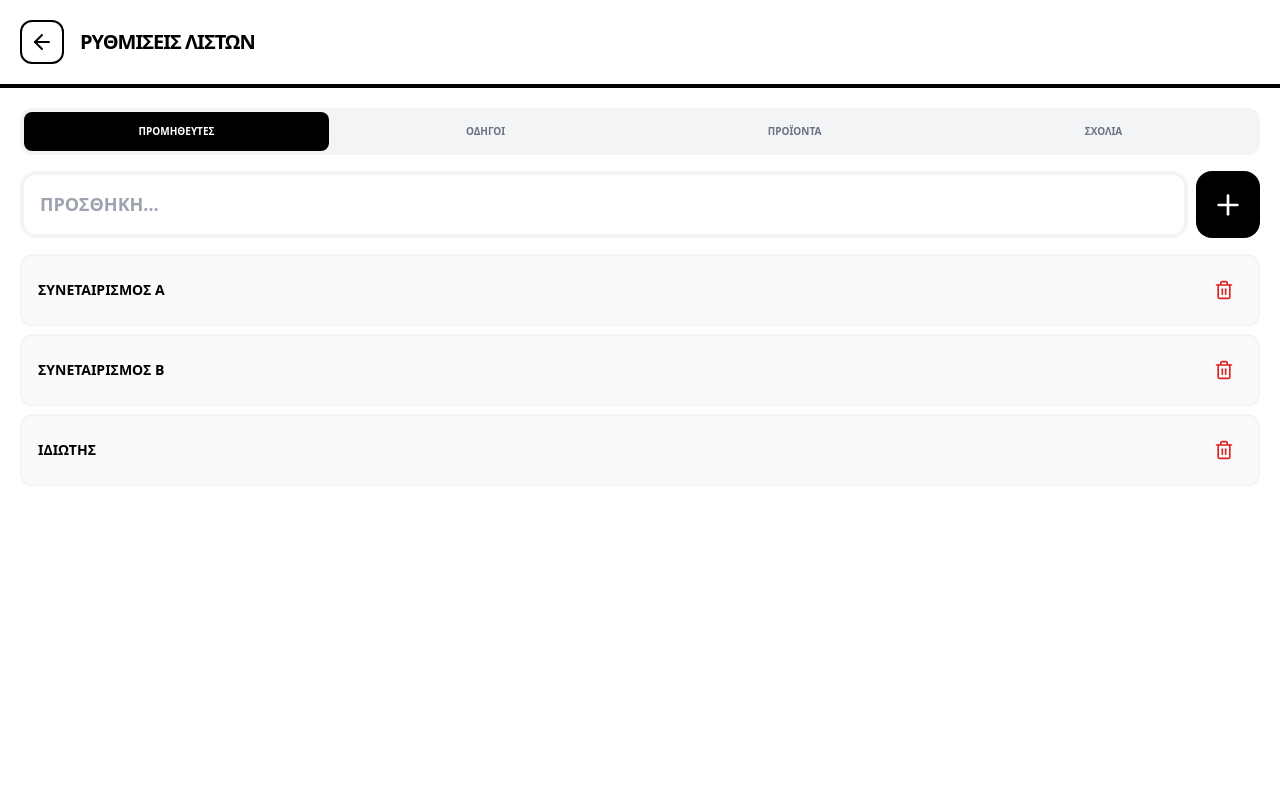
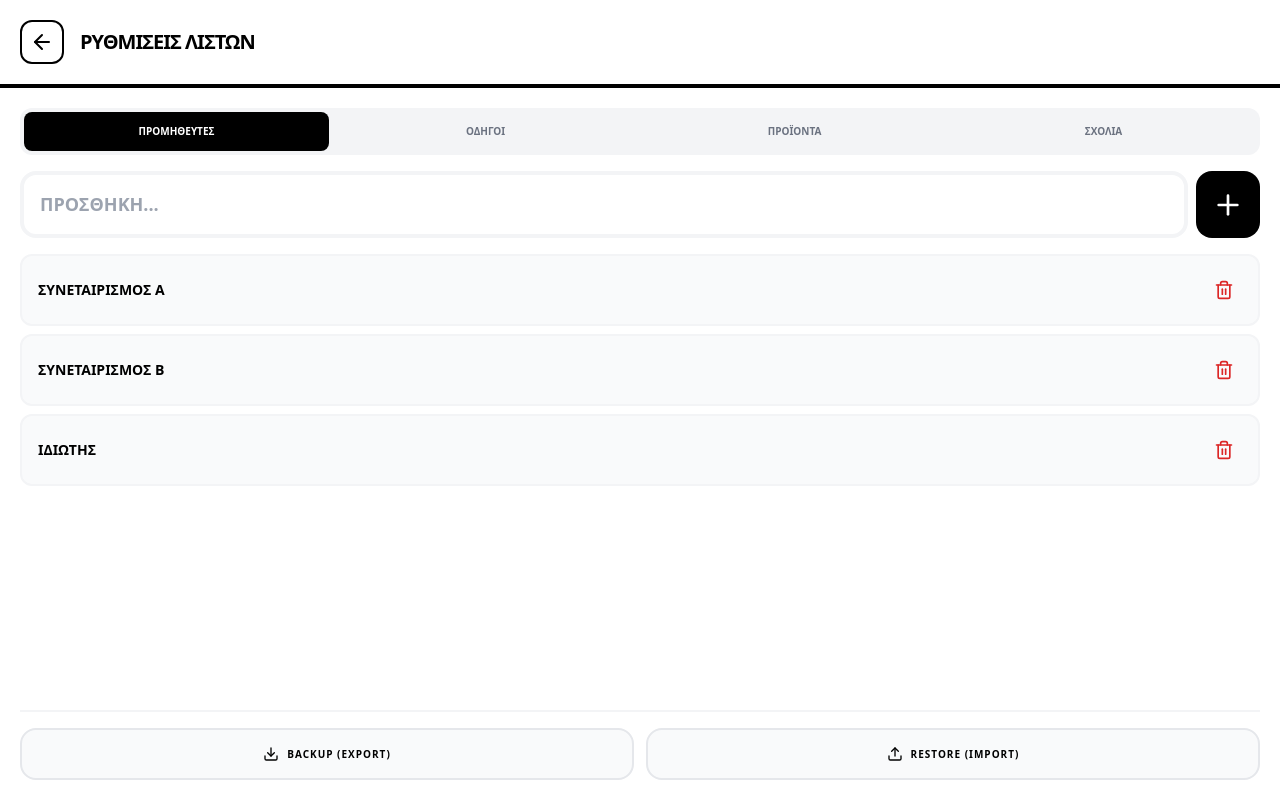
Before and after one commit to paraforos/BINS-MOBILE-, a React (Vite) app: page / in a window 1280 px wide. Both pictures are taken after a click on the button 822 px from the left and 38 px from the top of the page. Built offline with nearby package versions, Linux system fonts and the light colour scheme.

Commit message:
feat: Add data import/export functionality
Introduces the ability to export predefined lists (suppliers, drivers, products, comments) as a JSON file and import them. This allows users to back up and restore their configuration data.

```diff
--- a/App.tsx
+++ b/App.tsx
@@ -1,5 +1,5 @@
 import React, { useState, useRef, useEffect } from 'react';
-import { Camera, Trash2, FileText, Loader2, RefreshCcw, Settings, Plus, ArrowLeft, Edit2 } from 'lucide-react';
+import { Camera, Trash2, FileText, Loader2, RefreshCcw, Settings, Plus, ArrowLeft, Edit2, Download, Upload } from 'lucide-react';
 import { BinReportData, Step, AppView } from './types';
 import { compressImage, greekToLatin } from './services/imageService';
 import StepLayout from './components/StepLayout';
@@ -31,6 +31,7 @@ const App: React.FC = () => {
 
   const page1Ref = useRef<HTMLDivElement>(null);
   const page2Ref = useRef<HTMLDivElement>(null);
+  const fileInputRef = useRef<HTMLInputElement>(null);
 
   const [suppliers, setSuppliers] = useState<string[]>([]);
   const [drivers, setDrivers] = useState<string[]>([]);
@@ -58,6 +59,58 @@ const App: React.FC = () => {
     }
   }, [formData]);
 
+  const handleExport = () => {
+    const backupData = {
+      suppliers,
+      drivers,
+      products,
+      comments: predefinedComments
+    };
+    const blob = new Blob([JSON.stringify(backupData, null, 2)], { type: 'application/json' });
+    const url = URL.createObjectURL(blob);
+    const a = document.createElement('a');
+    const date = new Date().toISOString().split('T')[0];
+    a.href = url;
+    a.download = `aspis_lists_backup_${date}.json`;
+    document.body.appendChild(a);
+    a.click();
+    document.body.removeChild(a);
+    URL.revokeObjectURL(url);
+  };
+
+  const handleImport = (e: React.ChangeEvent<HTMLInputElement>) => {
+    const file = e.target.files?.[0];
+    if (!file) return;
+
+    const reader = new FileReader();
+    reader.onload = (event) => {
+      try {
+        const json = JSON.parse(event.target?.result as string);
+        if (json.suppliers) {
+          setSuppliers(json.suppliers);
+          localStorage.setItem('aspis_suppliers', JSON.stringify(json.suppliers));
+        }
+        if (json.drivers) {
+          setDrivers(json.drivers);
+          localStorage.setItem('aspis_drivers', JSON.stringify(json.drivers));
+        }
+        if (json.products) {
+          setProducts(json.products);
+          localStorage.setItem('aspis_products', JSON.stringify(json.products));
+        }
+        if (json.comments) {
+          setPredefinedComments(json.comments);
+          localStorage.setItem('aspis_comments', JSON.stringify(json.comments));
+        }
+        alert('Η εισαγωγή ολοκληρώθηκε επιτυχώς!');
+        window.location.reload();
+      } catch (err) {
+        alert('Σφάλμα: Το αρχείο δεν είναι έγκυρο αρχείο backup.');
+      }
+    };
+    reader.readAsText(file);
+  };
+
   const generatePDF = async () => {
     if (isGenerating) return;
     setIsGenerating(true);
@@ -66,7 +119,6 @@ const App: React.FC = () => {
       const { jsPDF } = window.jspdf;
       const pdf = new jsPDF('p', 'mm', 'a4');
 
-      // Page 1
       if (page1Ref.current) {
         const canvas1 = await window.html2canvas(page1Ref.current, { scale: 1.5, logging: false, useCORS: true });
         const img1 = canvas1.toDataURL('image/jpeg', 0.8);
@@ -74,7 +126,6 @@ const App: React.FC = () => {
         canvas1.width = 0; canvas1.height = 0;
       }
 
-      // Page 2
       if (formData.photos.length > 4 && page2Ref.current) {
         pdf.addPage();
         const canvas2 = await window.html2canvas(page2Ref.current, { scale: 1.5, logging: false, useCORS: true });
@@ -104,7 +155,6 @@ const App: React.FC = () => {
       <div className="h-1 w-32 bg-gray-900 rounded-full overflow-hidden">
         <div className="h-full bg-yellow-400 animate-[loading_1.2s_ease-in-out_infinite]" />
       </div>
-      <style>{`@keyframes loading { 0% { width: 0%; } 100% { width: 100%; } }`}</style>
     </div>
   );
 
@@ -143,7 +193,7 @@ const App: React.FC = () => {
              setNewItemText('');
           }} className="bg-black text-white p-4 rounded-2xl active:scale-95 transition-transform"><Plus size={32} /></button>
         </div>
-        <div className="flex-1 overflow-y-auto space-y-2 pb-10 custom-scrollbar">
+        <div className="flex-1 overflow-y-auto space-y-2 custom-scrollbar">
           {(activeMgmtTab === 'suppliers' ? suppliers : activeMgmtTab === 'drivers' ? drivers : activeMgmtTab === 'products' ? products : predefinedComments).map((item, i) => (
             <div key={i} className="p-4 bg-gray-50 rounded-xl border-2 border-gray-100 flex justify-between items-center font-black uppercase text-sm">
               <span className="flex-1 mr-4">{item}</span>
@@ -156,6 +206,16 @@ const App: React.FC = () => {
               }} className="text-red-600 p-2 active:bg-red-50 rounded-lg"><Trash2 size={20} /></button>
             </div>
           ))}
+        </div>
+
+        <div className="pt-4 mt-auto border-t-2 border-gray-100 grid grid-cols-2 gap-3">
+          <input type="file" ref={fileInputRef} className="hidden" accept=".json" onChange={handleImport} />
+          <button onClick={handleExport} className="flex items-center justify-center gap-2 py-4 bg-gray-50 text-black border-2 border-gray-200 rounded-2xl font-black uppercase text-[10px] tracking-widest active:bg-gray-200">
+            <Download size={16} /> BACKUP (EXPORT)
+          </button>
+          <button onClick={() => fileInputRef.current?.click()} className="flex items-center justify-center gap-2 py-4 bg-gray-50 text-black border-2 border-gray-200 rounded-2xl font-black uppercase text-[10px] tracking-widest active:bg-gray-200">
+            <Upload size={16} /> RESTORE (IMPORT)
+          </button>
         </div>
       </main>
     </div>
```
